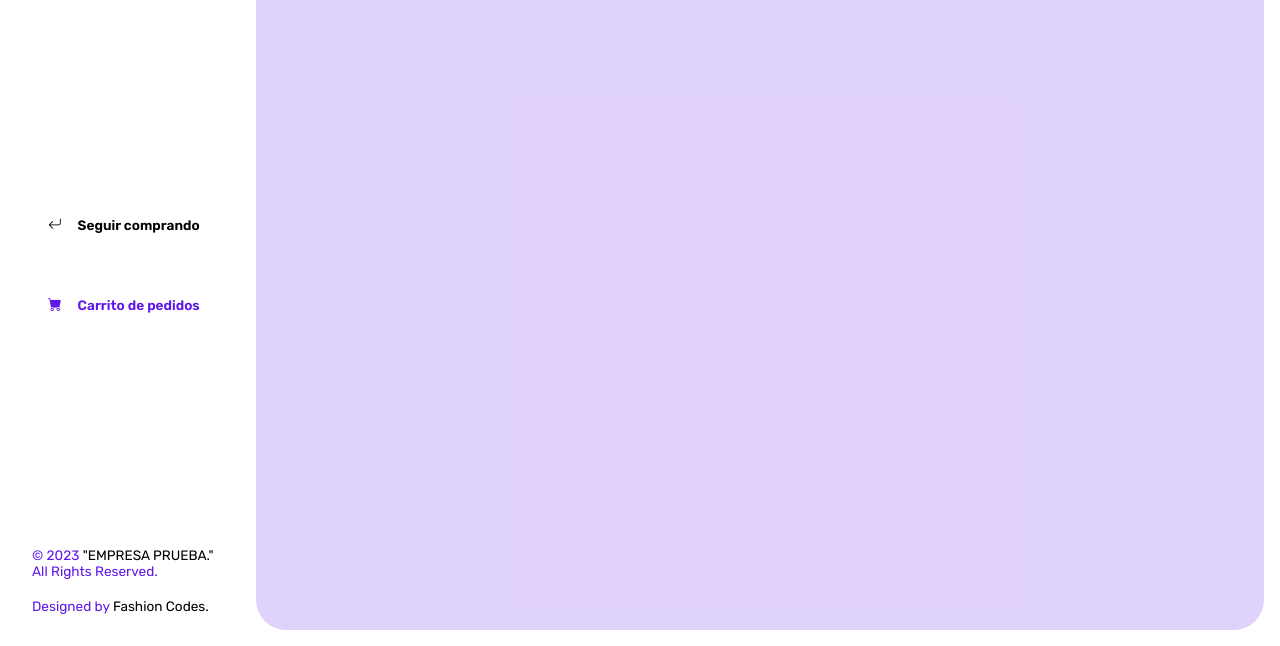
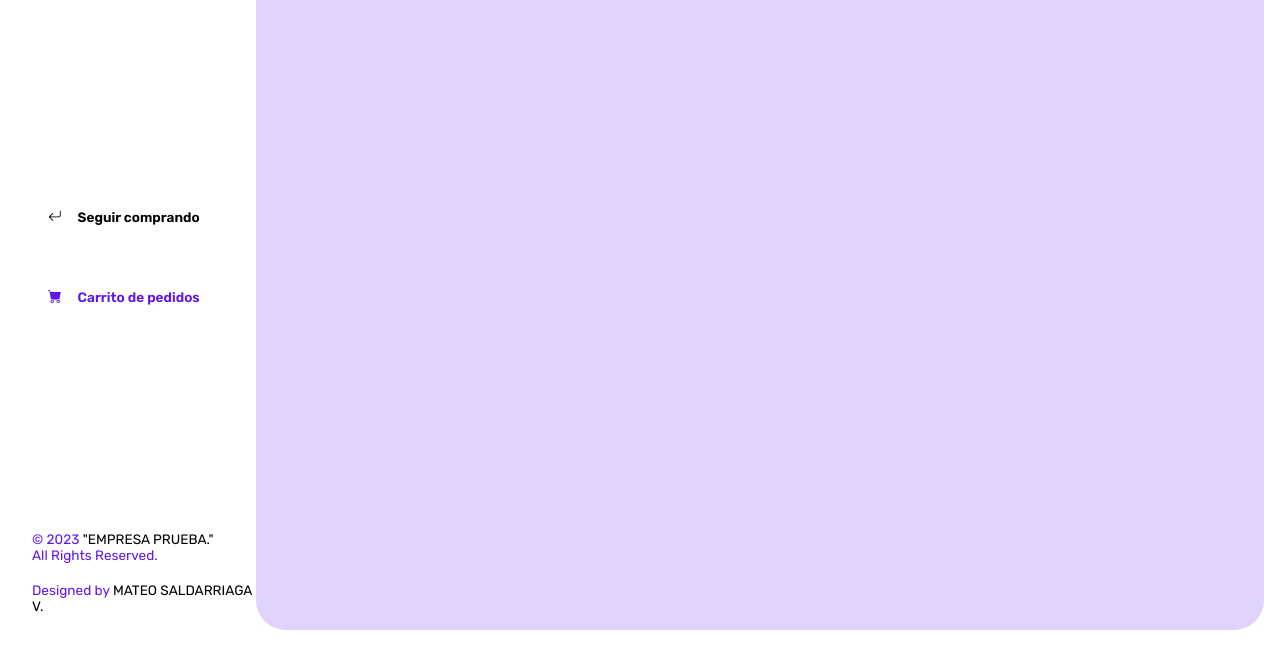
Before and after one commit to ErotikaCo/erotikaco, a plain HTML site: page carrito.html in a window 1280 px wide. Shown: the part 154-800 px from the top of the page. Drawn offline with nearby package versions, Linux system fonts and the light colour scheme; some packages are replaced by stand-ins of ours; a script that the page names is missing.

Commit message:
Update carrito.html

```diff
--- a/carrito.html
+++ b/carrito.html
@@ -48,7 +48,7 @@
                 <p class="texto-footer">© 2023 <a href="#" class="link"> "EMPRESA PRUEBA."</a></p>
                 <p class="texto-footer">All Rights Reserved.</p></br>
                     <p class="texto-footer">
-                        Designed by <a href="https://fashioncodes.online/" target="_blank" class="link"> Fashion Codes.</a></p>
+                        Designed by <a href="https://fashioncodes.online/" target="_blank" class="link"> MATEO SALDARRIAGA V.</a></p>
             </footer>
         </aside>
         <main>
```
